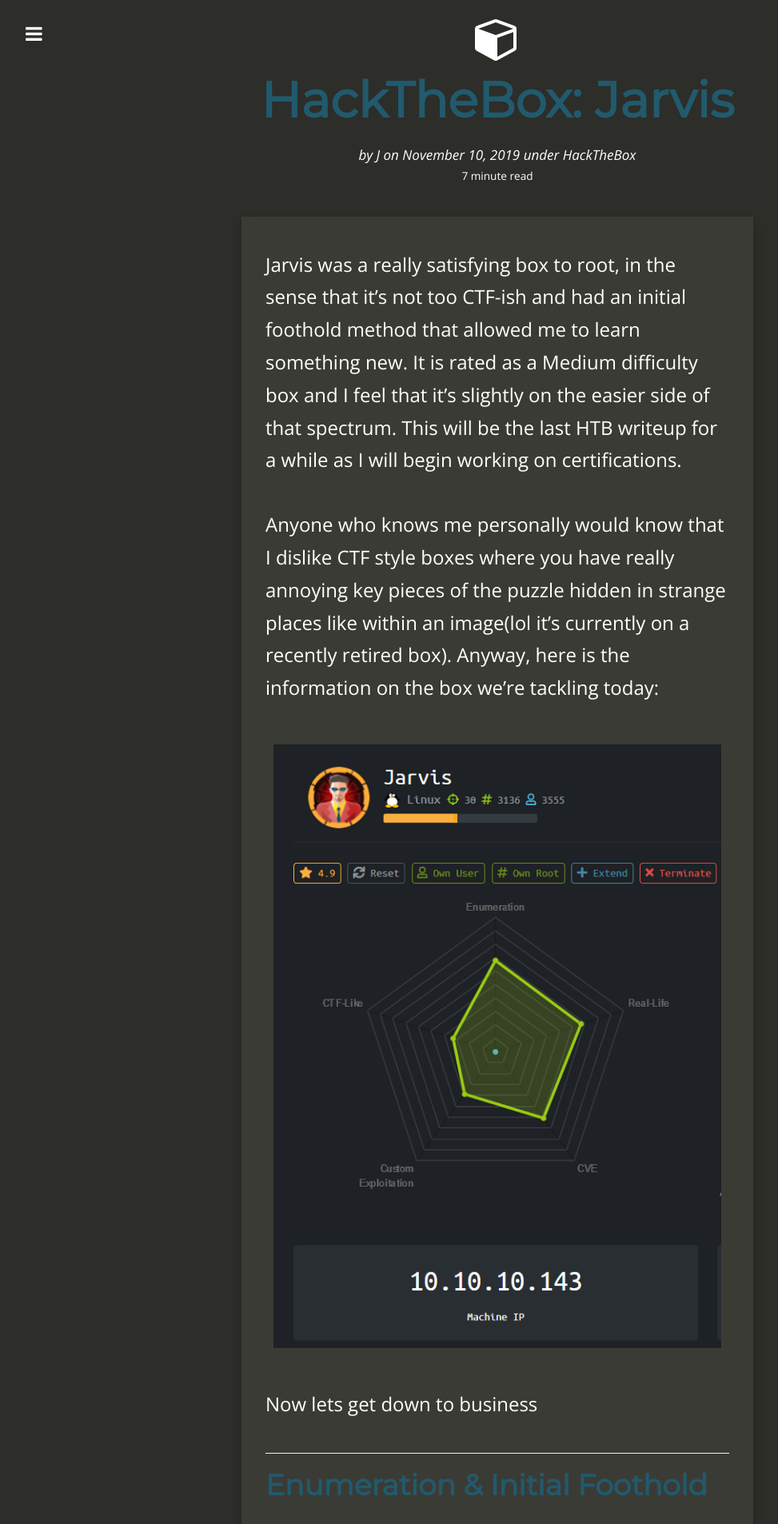
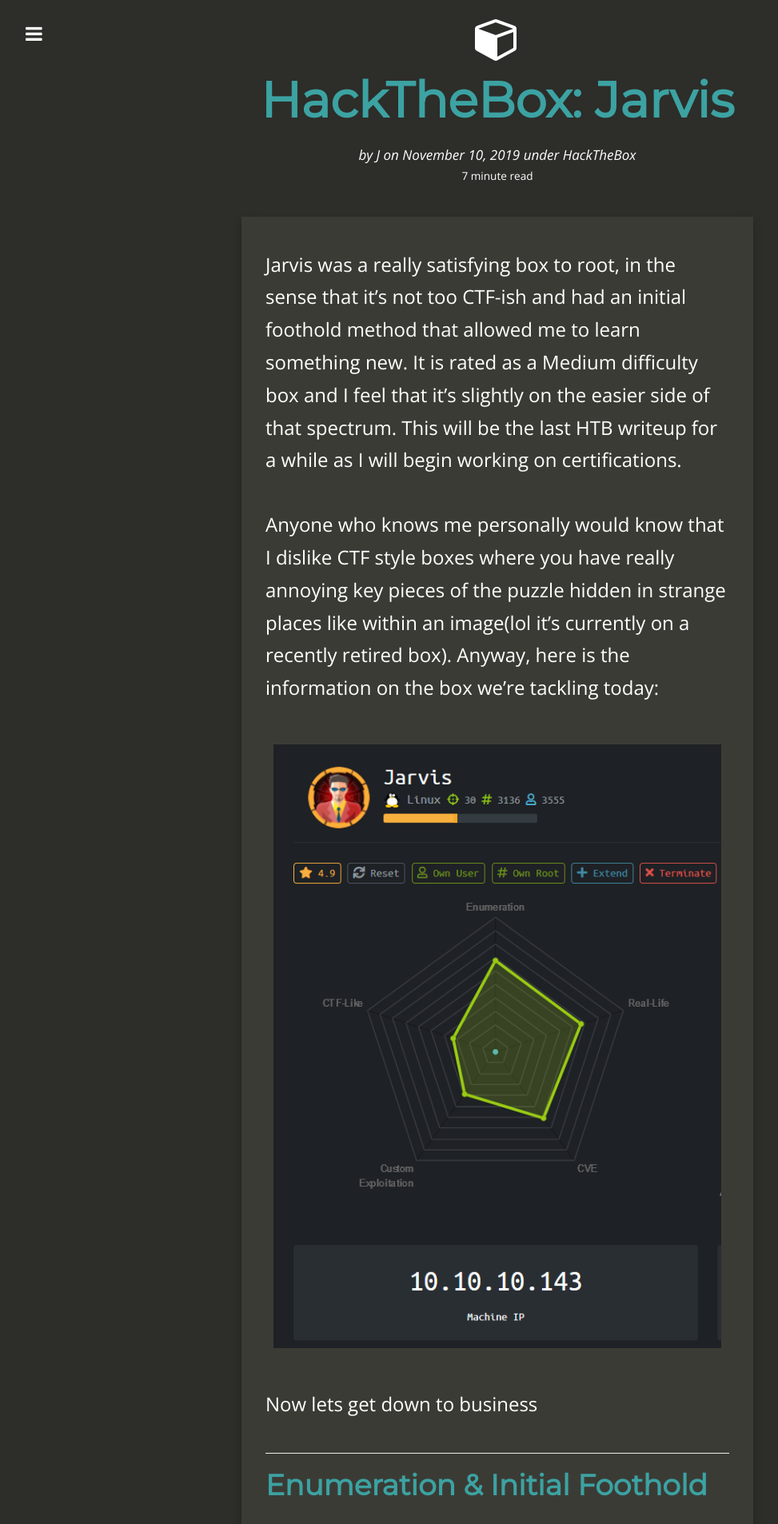
Before and after one commit to Dreamscent/Dreamscent.github.io, a Jekyll site: the page built from _posts/2019-11-10-HTB-Jarvis.md, in a window 1280 px wide. Shown: the top 1906 px of the page at 80% size, without its empty margins (18-991 px from the left). Built offline with Jekyll 4.4.1, drawn with Linux system fonts in a browser that asks for light colours; nearby versions of some CDN libraries.

Commit message:
Update style.scss

```diff
--- a/css/style.scss
+++ b/css/style.scss
@@ -449,7 +449,7 @@
 	h1, h2, h3, h4, h5, h6 {
 		font-family: 'Montserrat', sans-serif;
 		font-weight: bold;
-		color: $dark-blue;
+		color: $light-blue;
 		margin-top: 15px;
 		margin-bottom: 20px;
 	}
```
